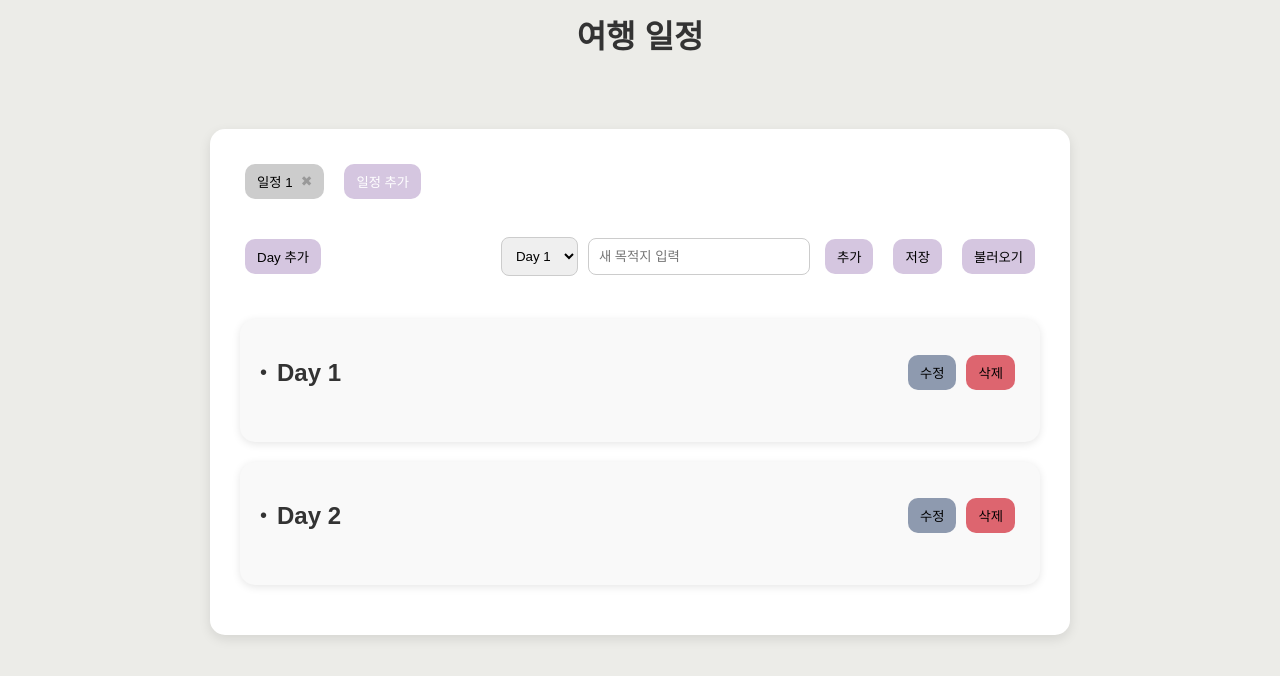
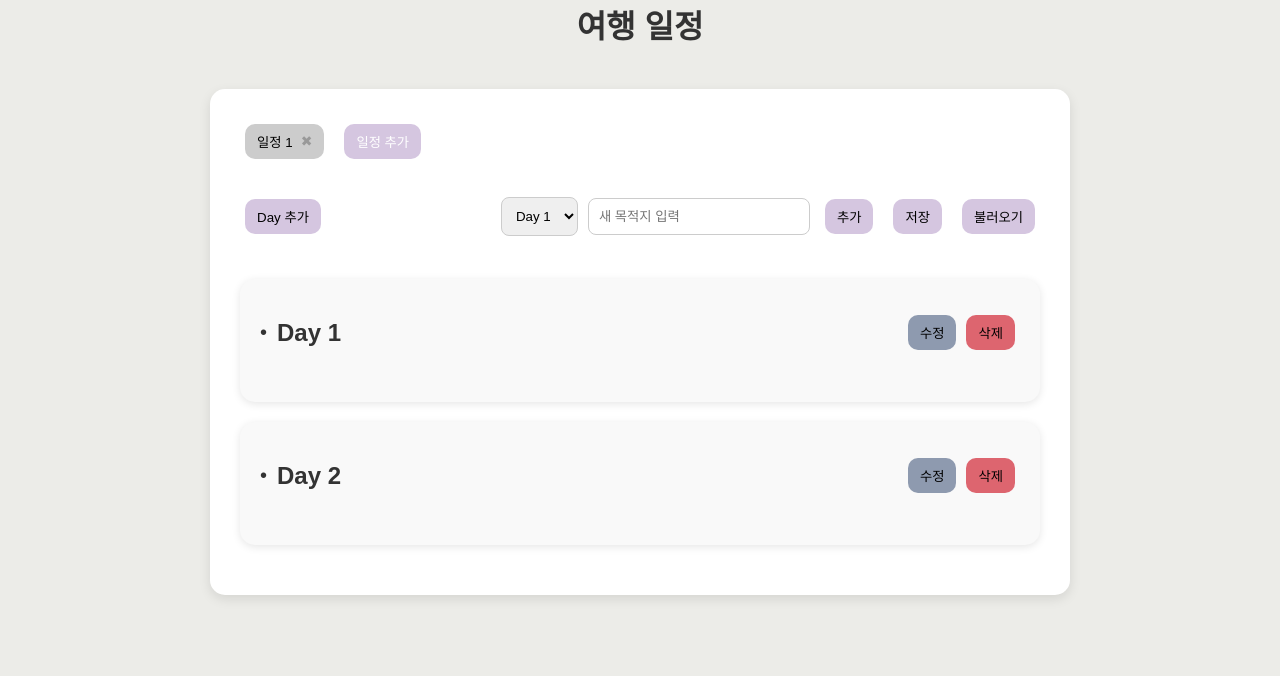
Before and after one commit to prgrms-aibe-devcourse/AIBE2-Project1-Team03, a plain HTML site: page test11/html/plan.html in a window 1280 px wide. Shown: the part 100-776 px from the top of the page. Drawn offline with Linux system fonts and the light colour scheme; no server answers.

Commit message:
plan.css padding 변경

```diff
--- a/test11/css/plan.css
+++ b/test11/css/plan.css
@@ -8,7 +8,7 @@ body {
 
   header {
     text-align: center;
-    padding: 20px;
+    padding: 10px;
   }
 
   button {
@@ -25,7 +25,7 @@ body {
   .plan-main {
     display: flex;
     justify-content: center;
-    padding: 30px;
+    padding: 10px;
   }
 
   .plan-section {
```
